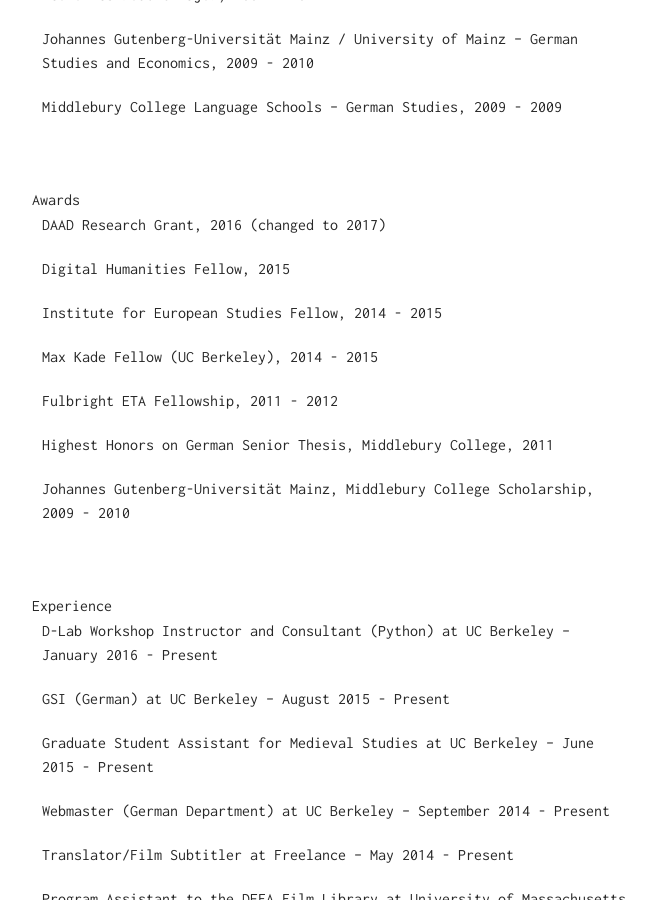
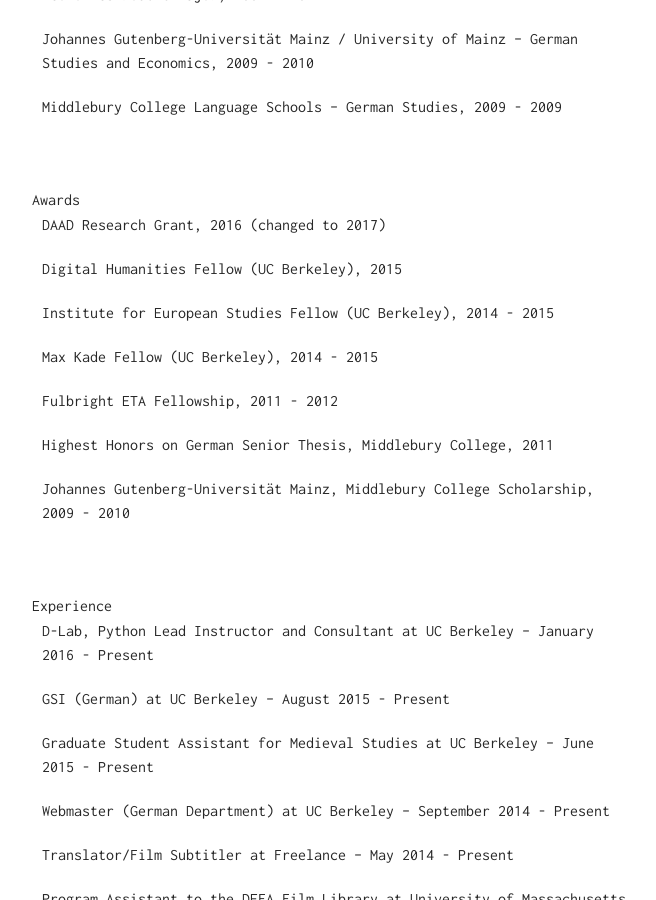
Before and after one commit to henchc/henchc.github.io, a Jekyll site: the page built from cv/index.md, in a window 1280 px wide and 900 px high, scrolled down 558 px. Shown: the whole window, without its empty margins (308-964 px from the left). Built offline with Jekyll 4.4.1, drawn with Linux system fonts in a browser that asks for light colours.

Commit message:
cv changes

```diff
--- a/cv/index.md
+++ b/cv/index.md
@@ -27,9 +27,9 @@
 
 - DAAD Research Grant, 2016 (changed to 2017)
 
-- Digital Humanities Fellow, 2015
+- Digital Humanities Fellow (UC Berkeley), 2015
 
-- Institute for European Studies Fellow, 2014 - 2015
+- Institute for European Studies Fellow (UC Berkeley), 2014 - 2015
 
 - Max Kade Fellow (UC Berkeley), 2014 - 2015
 
@@ -42,7 +42,7 @@
 <br><br>
 ### Experience
 
-- D-Lab Workshop Instructor and Consultant (Python) at UC Berkeley -- January 2016 - Present
+- D-Lab, Python Lead Instructor and Consultant at UC Berkeley -- January 2016 - Present
 
 - GSI (German) at UC Berkeley -- August 2015 - Present
 
```
